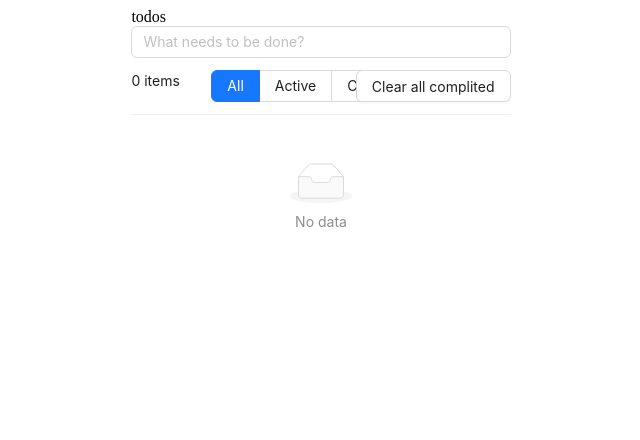
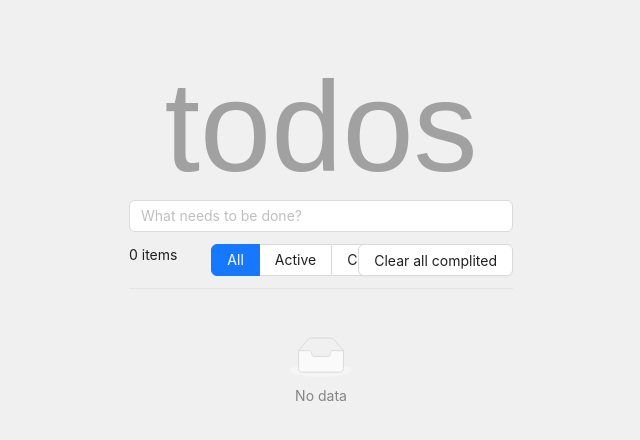
Before and after one commit to Docaner/todos, a React (Vite) app: page / in a window 1280 px wide. Shown: the top 440 px of the page, without its empty margins (319-959 px from the left). Built offline with nearby package versions, Linux system fonts and the light colour scheme.

Commit message:
Добавлены стили

```diff
--- a/package.json
+++ b/package.json
@@ -5,6 +5,7 @@
 	"type": "module",
 	"scripts": {
 		"dev": "vite",
+		"start": "vite",
 		"build": "tsc -b && vite build",
 		"lint": "eslint .",
 		"preview": "vite preview"
@@ -12,7 +13,8 @@
 	"dependencies": {
 		"antd": "^5.21.6",
 		"react": "^18.3.1",
-    "react-dom": "^18.3.1"
+		"react-dom": "^18.3.1",
+		"styled-components": "^6.1.13"
 	},
 	"devDependencies": {
 		"@eslint/js": "^9.13.0",
--- a/src/components/App.tsx
+++ b/src/components/App/App.tsx
@@ -1,9 +1,13 @@
 import { Input, List, RadioChangeEvent } from 'antd';
-import Header from './Header';
-import { ETodoStatus, ITodo, TodoType } from '../types/data';
+import Header from '../Header';
+import { ETodoStatus, ITodo, TodoType } from '../../types/data';
 import { useMemo, useState } from 'react';
-import TodoItem from './Todo';
-import { isType, toggleStatus } from '../helpers/todoHelper';
+import TodoItem from '../Todo';
+import { isType, toggleStatus } from '../../helpers/todoHelper';
+import Content from './Content';
+import Wrapper from './Wrapper';
+import GlobalStyle from './GlobalStyle';
+import Title from './Title';
 
 const App: React.FC = () => {
 	const [type, setType] = useState<TodoType>('all');
@@ -33,8 +37,11 @@ const App: React.FC = () => {
 	};
 
 	return (
-		<div style={{ width: '30%', margin: '0 auto' }}>
-			<div>todos</div>
+		<>
+			<GlobalStyle />
+			<Wrapper>
+				<Content>
+					<Title>todos</Title>
 					<Input
 						placeholder="What needs to be done?"
 						value={text}
@@ -57,7 +64,9 @@ const App: React.FC = () => {
 							</List.Item>
 						)}
 					/>
-		</div>
+				</Content>
+			</Wrapper>
+		</>
 	);
 };
 
--- /dev/null
+++ b/src/components/App/Content.ts
@@ -0,0 +1,10 @@
+import styled from 'styled-components';
+
+const Content = styled.div`
+	width: 30%;
+	min-height: 500px;
+	margin-inline: auto;
+	margin-bottom: 100px;
+`;
+
+export default Content;
--- /dev/null
+++ b/src/components/App/GlobalStyle.ts
@@ -0,0 +1,12 @@
+import { createGlobalStyle } from 'styled-components';
+
+const GlobalStyle = createGlobalStyle`
+  body {
+    background-color: #f0f0f0;
+    font-family: Arial, sans-serif;
+    margin: 0;
+    padding: 0;
+  }
+`;
+
+export default GlobalStyle;
--- /dev/null
+++ b/src/components/App/Title.tsx
@@ -0,0 +1,14 @@
+import TitleText from './TitleText';
+import TitleWrapper from './TitleWrapper';
+
+interface ITitleProps {
+	children: string;
+}
+
+const Title = ({ children }: ITitleProps) => (
+	<TitleWrapper>
+		<TitleText>{children}</TitleText>
+	</TitleWrapper>
+);
+
+export default Title;
--- /dev/null
+++ b/src/components/App/TitleText.ts
@@ -0,0 +1,13 @@
+import styled from 'styled-components';
+
+const TitleText = styled.div`
+	width: 100%;
+	position: absolute;
+	bottom: 0;
+	text-align: center;
+	font-weight: 100;
+	font-size: 128px;
+	color: #a1a1a1;
+`;
+
+export default TitleText;
--- /dev/null
+++ b/src/components/App/TitleWrapper.ts
@@ -0,0 +1,10 @@
+import styled from 'styled-components';
+
+const TitleWrapper = styled.div`
+	position: relative;
+	height: 200px;
+	text-align: center;
+	margin-inline: auto;
+`;
+
+export default TitleWrapper;
--- /dev/null
+++ b/src/components/App/Wrapper.ts
@@ -0,0 +1,11 @@
+import styled from 'styled-components';
+
+const Wrapper = styled.div`
+	display: flex;
+	justify-content: center;
+	align-items: flex-start;
+	height: 100vh;
+	overflow: auto;
+`;
+
+export default Wrapper;
--- a/src/components/Header.tsx
+++ b/src/components/Header.tsx
@@ -13,10 +13,10 @@ interface IHeaderProps {
 const Header = ({ count, type, onChangeType, onAllClear }: IHeaderProps) => {
 	return (
 		<Row>
-			<Col span={4}>
+			<Col span={5}>
 				{count} items {getCountText(type)}
 			</Col>
-			<Col span={16} style={{ textAlign: 'center' }}>
+			<Col span={14} style={{ textAlign: 'center' }}>
 				<Radio.Group
 					optionType="button"
 					buttonStyle="solid"
@@ -25,7 +25,7 @@ const Header = ({ count, type, onChangeType, onAllClear }: IHeaderProps) => {
 					value={type}
 				/>
 			</Col>
-			<Col span={4}>
+			<Col span={5}>
 				<Button style={{ float: 'right' }} onClick={onAllClear}>
 					Clear all complited
 				</Button>
```
Also changed, not shown: src/main.tsx (+7 -7 lines), 1 other file (tests, documents, lock files or other folders). Lines whose indentation alone changed are shown as unchanged.
